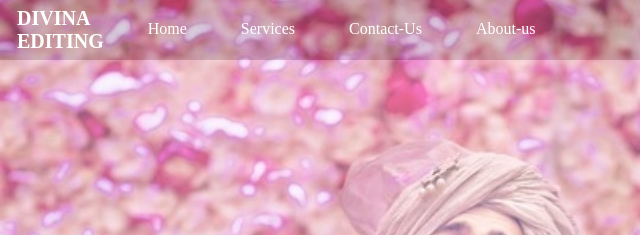
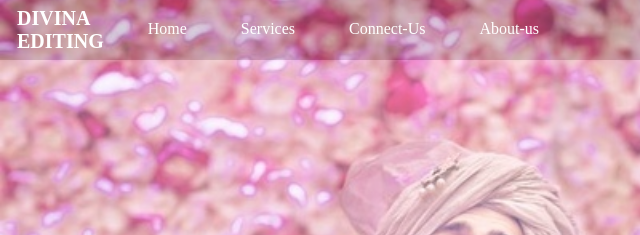
Before and after one commit to singhJaspreet5882/Divina_Editing_Website, a plain HTML site: page index.html in a window 1280 px wide. Shown: the top 235 px of the page, 0-640 px from the left. Drawn offline with Linux system fonts and the light colour scheme; a web font is replaced by a local one.

Commit message:
Update index.html

```diff
--- a/index.html
+++ b/index.html
@@ -19,7 +19,7 @@
         <ul>
             <li><a href="#">Home</a></li>
             <li><a href="#">Services</a></li>
-            <li><a href="#">Contact-Us</a></li>
+            <li><a href="#">Connect-Us</a></li>
             <li><a href="#">About-us</a></li>
         </ul>
     </nav>
```
